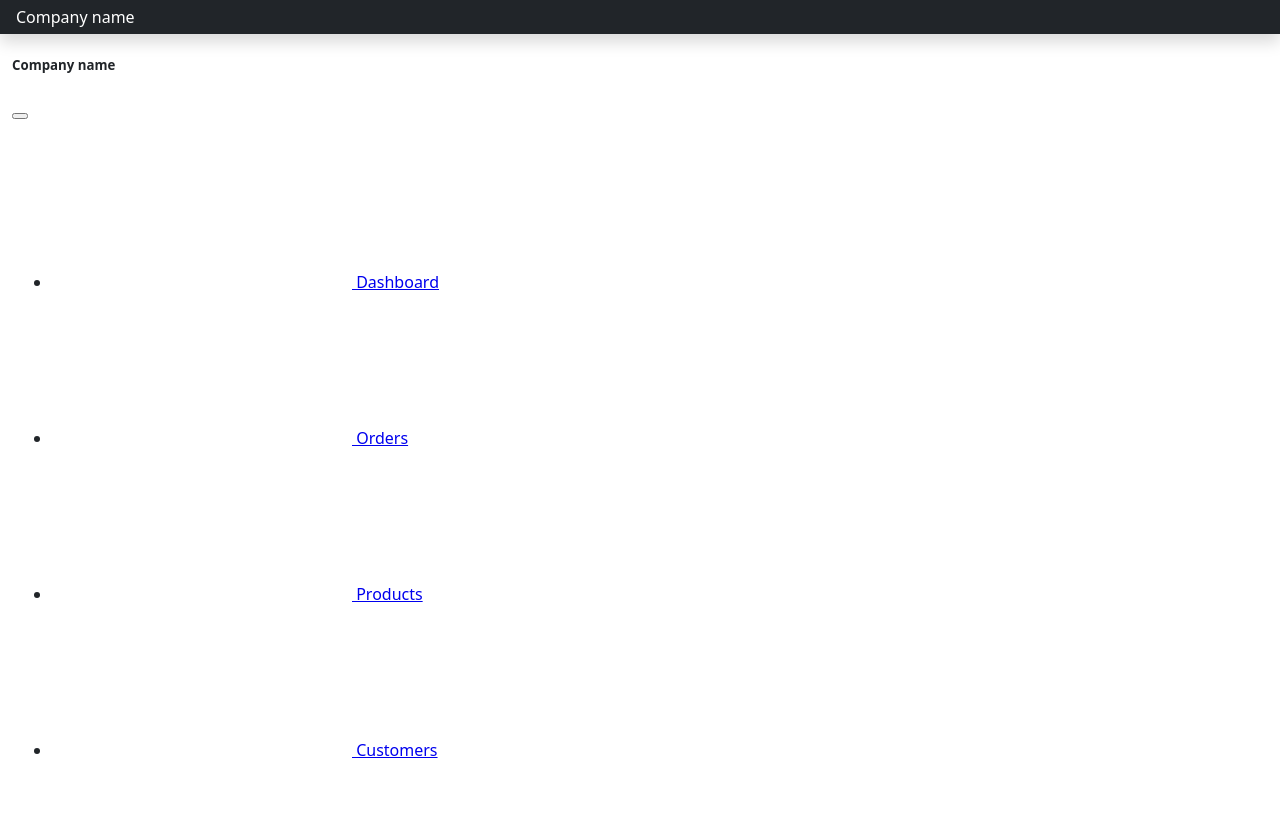
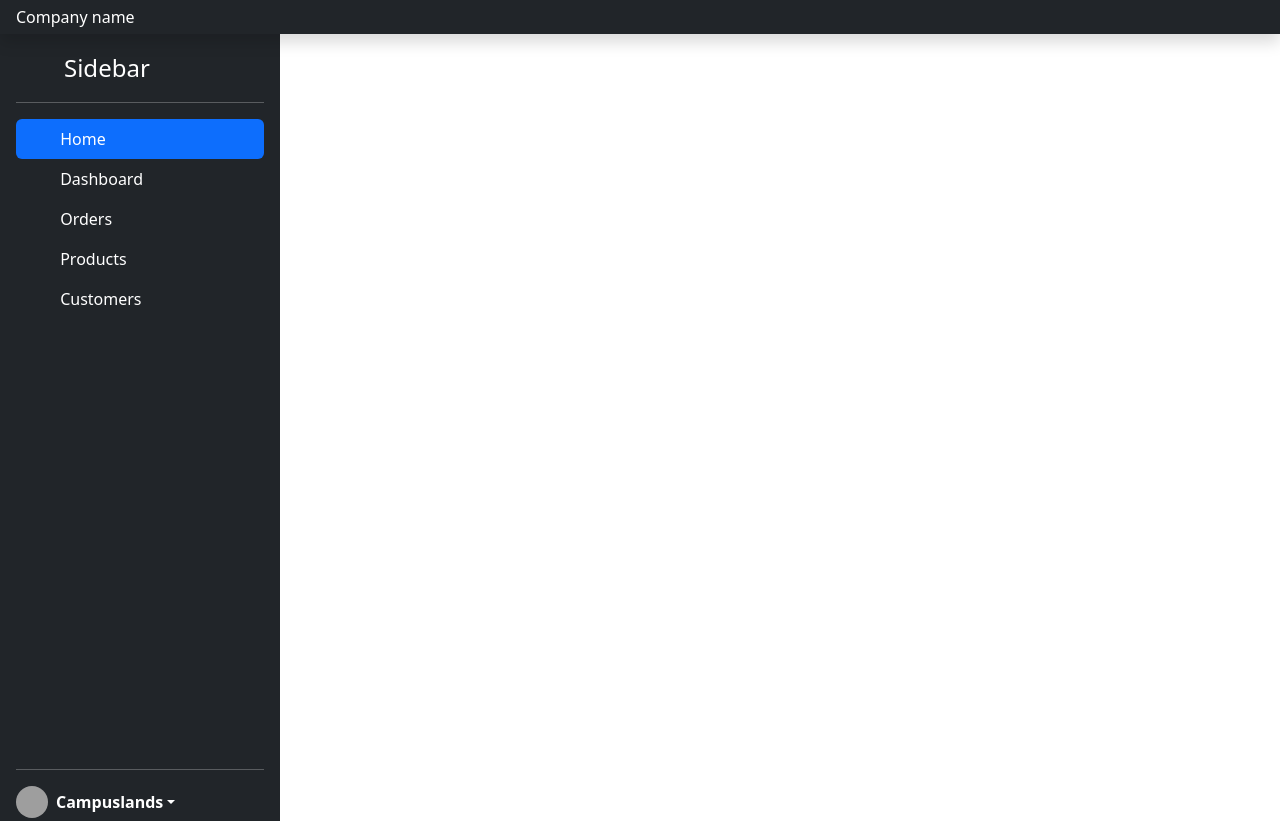
Before and after one commit to SaintHazzard/SGA-Campuslands, a website with bundled scripts: page Index.html in a window 1280 px wide. Shown: the top 821 px of the page. Built offline with nearby package versions, Linux system fonts and the light colour scheme; no server answers; grey boxes are pictures that could not be loaded.

Commit message:
Test side bar

```diff
--- a/App/webComponents/sideBar.js
+++ b/App/webComponents/sideBar.js
@@ -4,105 +4,63 @@ export class sideBar extends HTMLElement {
     this.render();
   }
   render() {
-    const shadowRoot = this.attachShadow({ mode: 'open' });
-    shadowRoot.innerHTML = /* html */ `<div class="sidebar border border-right col-md-3 col-lg-2 p-0 bg-body-tertiary">
-      <div class="offcanvas-md offcanvas-end bg-body-tertiary" tabindex="-1" id="sidebarMenu" aria-labelledby="sidebarMenuLabel">
-        <div class="offcanvas-header">
-          <h5 class="offcanvas-title" id="sidebarMenuLabel">Company name</h5>
-          <button type="button" class="btn-close" data-bs-dismiss="offcanvas" data-bs-target="#sidebarMenu" aria-label="Close"></button>
-        </div>
-        <div class="offcanvas-body d-md-flex flex-column p-0 pt-lg-3 overflow-y-auto">
-          <ul class="nav flex-column">
+    this.innerHTML = /* html */ `
+    <div class="d-flex flex-column flex-shrink-0 p-3 text-bg-dark" style="width: 280px;">
+      <a href="/" class="d-flex align-items-center mb-3 mb-md-0 me-md-auto text-white text-decoration-none">
+        <svg class="bi pe-none me-2" width="40" height="32"><use xlink:href="#bootstrap"></use></svg>
+        <span class="fs-4">Sidebar</span>
+      </a>
+      <hr>
+      <ul class="nav nav-pills flex-column mb-auto">
         <li class="nav-item">
-              <a class="nav-link d-flex align-items-center gap-2 active" aria-current="page" href="#">
-                <svg class="bi"><use xlink:href="#house-fill"></use></svg>
+          <a href="#" class="nav-link active" aria-current="page">
+            <svg class="bi pe-none me-2" width="16" height="16"><use xlink:href="#home"></use></svg>
+            Home
+          </a>
+        </li>
+        <li>
+          <a href="#" class="nav-link text-white">
+            <svg class="bi pe-none me-2" width="16" height="16"><use xlink:href="#speedometer2"></use></svg>
             Dashboard
           </a>
         </li>
-            <li class="nav-item">
-              <a class="nav-link d-flex align-items-center gap-2" href="#">
-                <svg class="bi"><use xlink:href="#file-earmark"></use></svg>
+        <li>
+          <a href="#" class="nav-link text-white">
+            <svg class="bi pe-none me-2" width="16" height="16"><use xlink:href="#table"></use></svg>
             Orders
           </a>
         </li>
-            <li class="nav-item">
-              <a class="nav-link d-flex align-items-center gap-2" href="#">
-                <svg class="bi"><use xlink:href="#cart"></use></svg>
+        <li>
+          <a href="#" class="nav-link text-white">
+            <svg class="bi pe-none me-2" width="16" height="16"><use xlink:href="#grid"></use></svg>
             Products
           </a>
         </li>
-            <li class="nav-item">
-              <a class="nav-link d-flex align-items-center gap-2" href="#">
-                <svg class="bi"><use xlink:href="#people"></use></svg>
+        <li>
+          <a href="#" class="nav-link text-white">
+            <svg class="bi pe-none me-2" width="16" height="16"><use xlink:href="#people-circle"></use></svg>
             Customers
           </a>
         </li>
-            <li class="nav-item">
-              <a class="nav-link d-flex align-items-center gap-2" href="#">
-                <svg class="bi"><use xlink:href="#graph-up"></use></svg>
-                Reports
+      </ul>
+      <hr>
+      <div class="dropdown">
+        <a href="#" class="d-flex align-items-center text-white text-decoration-none dropdown-toggle" data-bs-toggle="dropdown" aria-expanded="false">
+          <img src="https://github.com/mdo.png" alt="" width="32" height="32" class="rounded-circle me-2">
+          <strong>Campuslands</strong>
         </a>
-            </li>
-            <li class="nav-item">
-              <a class="nav-link d-flex align-items-center gap-2" href="#">
-                <svg class="bi"><use xlink:href="#puzzle"></use></svg>
-                Integrations
-              </a>
-            </li>
-          </ul>
-
-          <h6 class="sidebar-heading d-flex justify-content-between align-items-center px-3 mt-4 mb-1 text-body-secondary text-uppercase">
-            <span>Saved reports</span>
-            <a class="link-secondary" href="#" aria-label="Add a new report">
-              <svg class="bi"><use xlink:href="#plus-circle"></use></svg>
-            </a>
-          </h6>
-          <ul class="nav flex-column mb-auto">
-            <li class="nav-item">
-              <a class="nav-link d-flex align-items-center gap-2" href="#">
-                <svg class="bi"><use xlink:href="#file-earmark-text"></use></svg>
-                Current month
-              </a>
-            </li>
-            <li class="nav-item">
-              <a class="nav-link d-flex align-items-center gap-2" href="#">
-                <svg class="bi"><use xlink:href="#file-earmark-text"></use></svg>
-                Last quarter
-              </a>
-            </li>
-            <li class="nav-item">
-              <a class="nav-link d-flex align-items-center gap-2" href="#">
-                <svg class="bi"><use xlink:href="#file-earmark-text"></use></svg>
-                Social engagement
-              </a>
-            </li>
-            <li class="nav-item">
-              <a class="nav-link d-flex align-items-center gap-2" href="#">
-                <svg class="bi"><use xlink:href="#file-earmark-text"></use></svg>
-                Year-end sale
-              </a>
-            </li>
-          </ul>
-
-          <hr class="my-3">
-
-          <ul class="nav flex-column mb-auto">
-            <li class="nav-item">
-              <a class="nav-link d-flex align-items-center gap-2" href="#">
-                <svg class="bi"><use xlink:href="#gear-wide-connected"></use></svg>
-                Settings
-              </a>
-            </li>
-            <li class="nav-item">
-              <a class="nav-link d-flex align-items-center gap-2" href="#">
-                <svg class="bi"><use xlink:href="#door-closed"></use></svg>
-                Sign out
-              </a>
-            </li>
+        <ul class="dropdown-menu dropdown-menu-dark text-small shadow">
+          <li><a class="dropdown-item" href="#">New project...</a></li>
+          <li><a class="dropdown-item" href="#">Settings</a></li>
+          <li><a class="dropdown-item" href="#">Profile</a></li>
+          <li><hr class="dropdown-divider"></li>
+          <li><a class="dropdown-item" href="#">Sign out</a></li>
         </ul>
       </div>
-      </div>
   </div>`
+  }
+  connectedCallback() {
+    this.render()
   }
 }
 
--- a/Index.html
+++ b/Index.html
@@ -13,10 +13,6 @@
 
   <body>
     <head-custom></head-custom>
-    <div class="container-fluid">
-      <div class="row">
-        <side-bar></side-bar>
-      </div>
-    </div>
+    <side-bar></side-bar>
   </body>
 </html>
```
Lines whose indentation alone changed are shown as unchanged.
